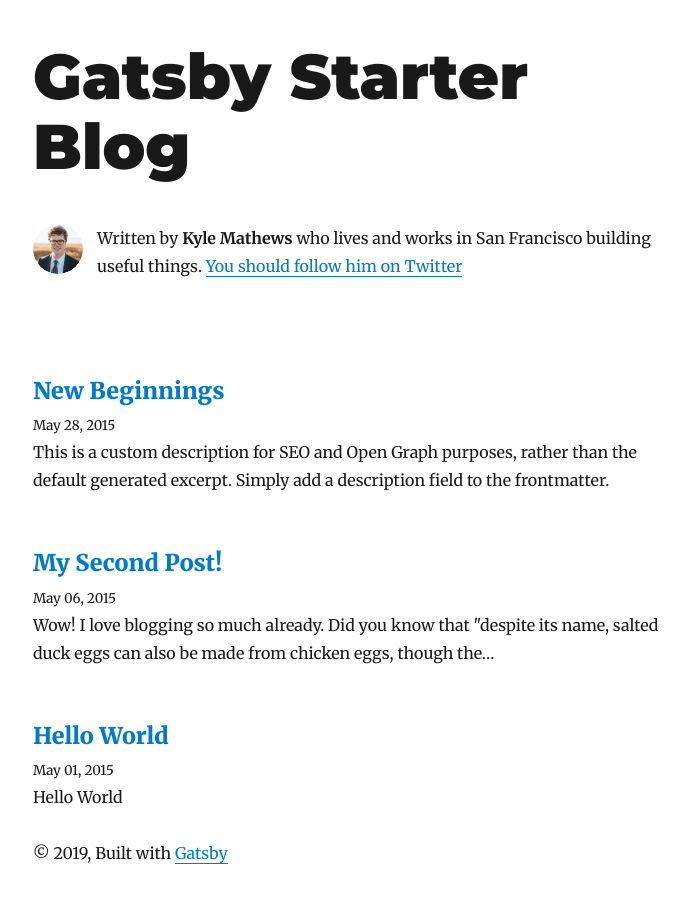
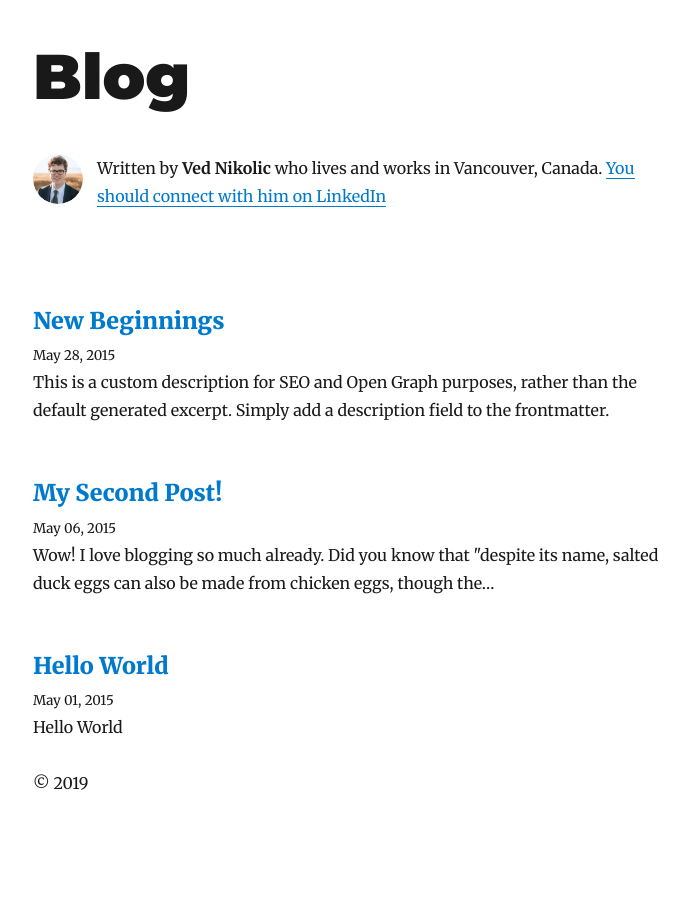
Before and after one commit to vednikolic/blog-cms, a Gatsby site: page / in a window 1280 px wide. Shown: the whole page, without its empty margins (292-981 px from the left). After the commit the page ends 839 px from the top, so only its background shows below. Built offline with nearby package versions, Linux system fonts and the light colour scheme; Gatsby itself is replaced by a stand-in of ours; some packages are replaced by stand-ins of ours.

Commit message:
Textext updates

```diff
--- a/gatsby-config.js
+++ b/gatsby-config.js
@@ -1,11 +1,13 @@
 module.exports = {
   siteMetadata: {
-    title: `Gatsby Starter Blog`,
-    author: `Kyle Mathews`,
+    title: `Blog`,
+    author: `Ved Nikolic`,
     description: `A starter blog demonstrating what Gatsby can do.`,
-    siteUrl: `https://gatsby-starter-blog-demo.netlify.com/`,
+    siteUrl: `https://blog.vednikolic.com/`,
     social: {
-      twitter: `kylemathews`,
+      twitter: `vednikolic`,
+      linkedin: 'vednikolic',
+      instagram: 'vednikolic',
     },
   },
   plugins: [
--- a/src/components/bio.js
+++ b/src/components/bio.js
@@ -54,11 +54,10 @@
         }}
       />
       <p>
-        Written by <strong>{author}</strong> who lives and works in San
-        Francisco building useful things.
+        Written by <strong>{author}</strong> who lives and works in Vancouver, Canada.
         {` `}
-        <a href={`https://twitter.com/${social.twitter}`}>
-          You should follow him on Twitter
+        <a href={`https://linkedin.com/in/${social.linkedin}`}>
+          You should connect with him on LinkedIn
         </a>
       </p>
     </div>
--- a/src/components/layout.js
+++ b/src/components/layout.js
@@ -63,9 +63,8 @@
         <header>{header}</header>
         <main>{children}</main>
         <footer>
-          © {new Date().getFullYear()}, Built with
+          © {new Date().getFullYear()}
           {` `}
-          <a href="https://www.gatsbyjs.org">Gatsby</a>
         </footer>
       </div>
     )
```
